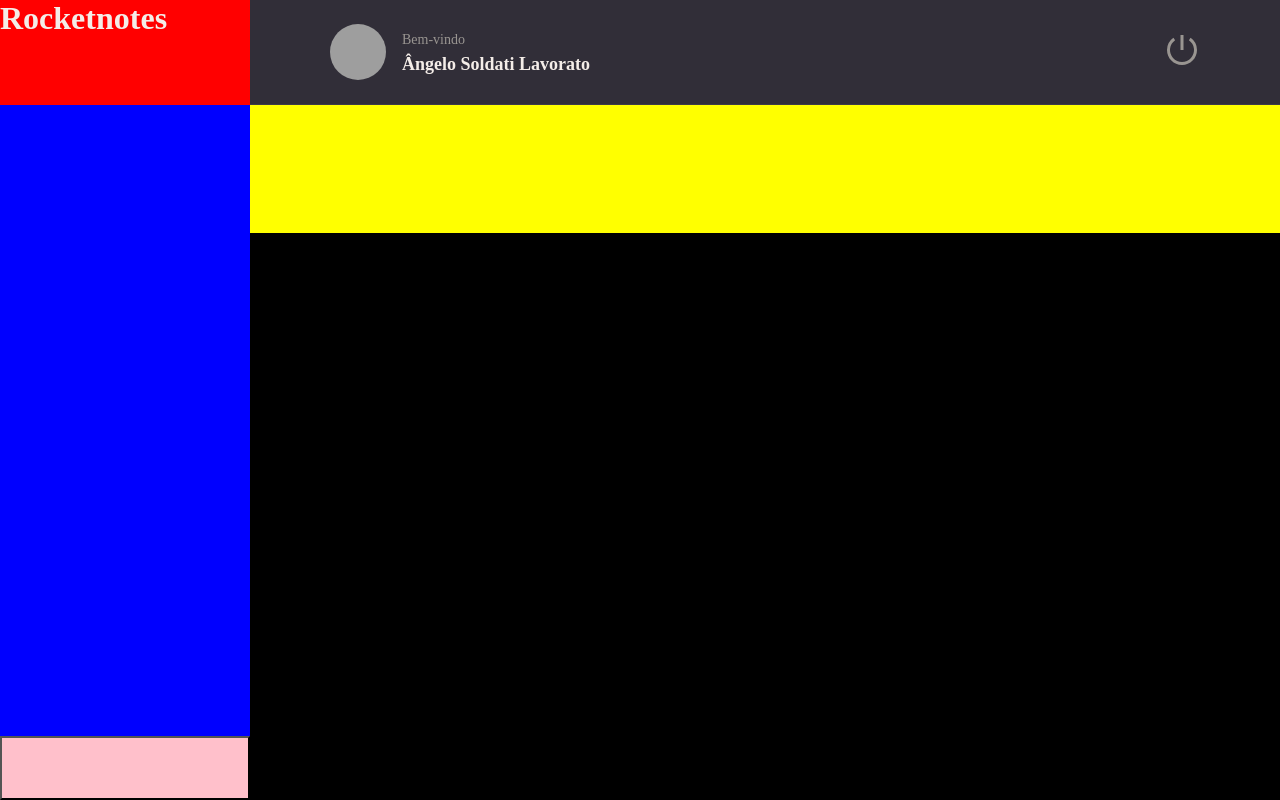
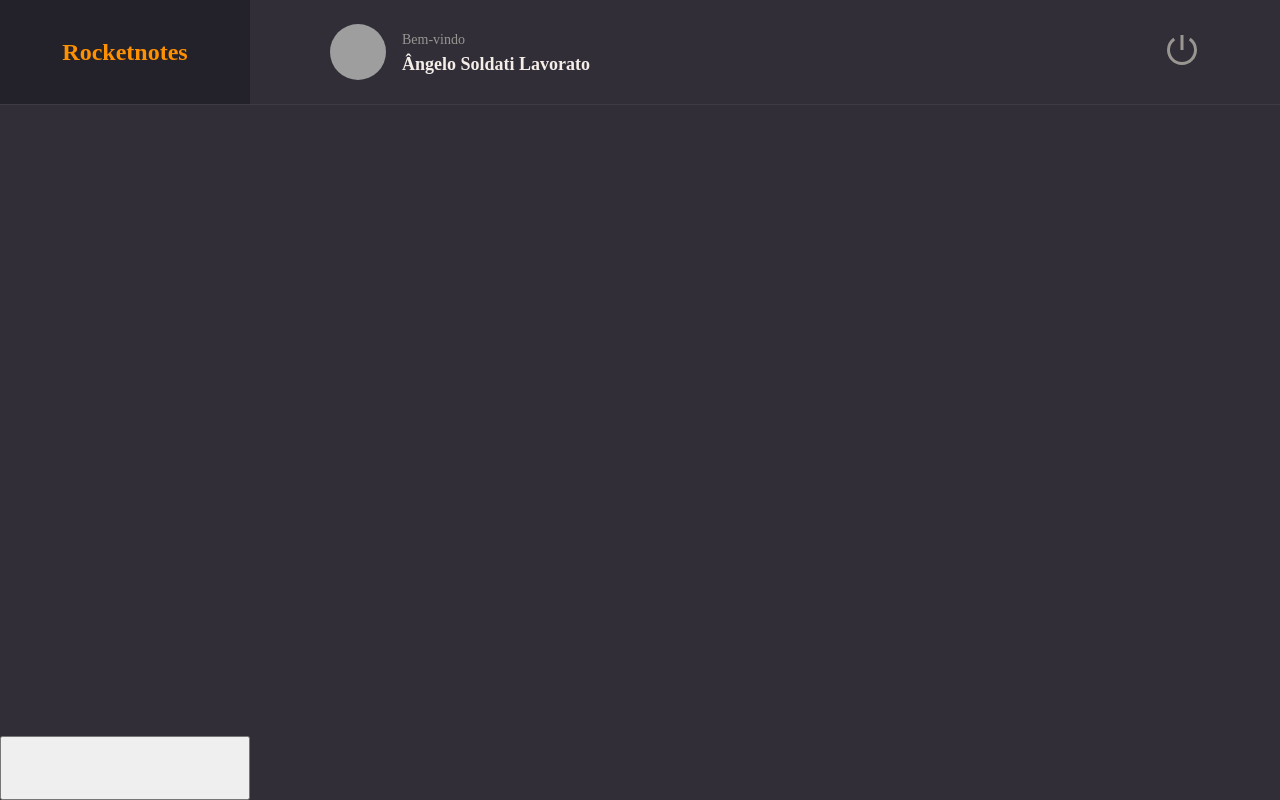
Before and after one commit to angelolavorato/modulo9-rocketnotes, a React app in the folder rocketnotes/: page / in a window 1280 px wide. Built offline with nearby package versions, Linux system fonts and the light colour scheme; grey boxes are pictures that could not be loaded; the HTML template or start-up script is replaced by a standard one.

Commit message:
estilizando a brand

```diff
--- a/rocketnotes/src/pages/Home/styles.js
+++ b/rocketnotes/src/pages/Home/styles.js
@@ -18,25 +18,35 @@
 
 export const Brand = styled.div`
   grid-area: brand;
-  background: red;
+
+  display: flex;
+  justify-content: center;
+  align-items: center;
+
+  border-bottom: 1px;
+  border-bottom-style: solid;
+  border-bottom-color: ${({ theme }) => theme.COLORS.BACKGROUND_700};
+
+  background-color: ${({ theme }) => theme.COLORS.BACKGROUND_900};
+
+  > h1 {
+    font-size: 24px;
+    color: ${({ theme }) => theme.COLORS.ORANGE};
+  }
 `
 
 export const Menu = styled.ul`
   grid-area: menu;
-  background: blue;
 `
 
 export const Search = styled.div`
   grid-area: search;
-  background: yellow;
 `
 
 export const Content = styled.div`
   grid-area: content;
-  background: black;
 `
 
 export const NewNote = styled.button`
   grid-area: newnote;
-  background: pink;
 `
```
